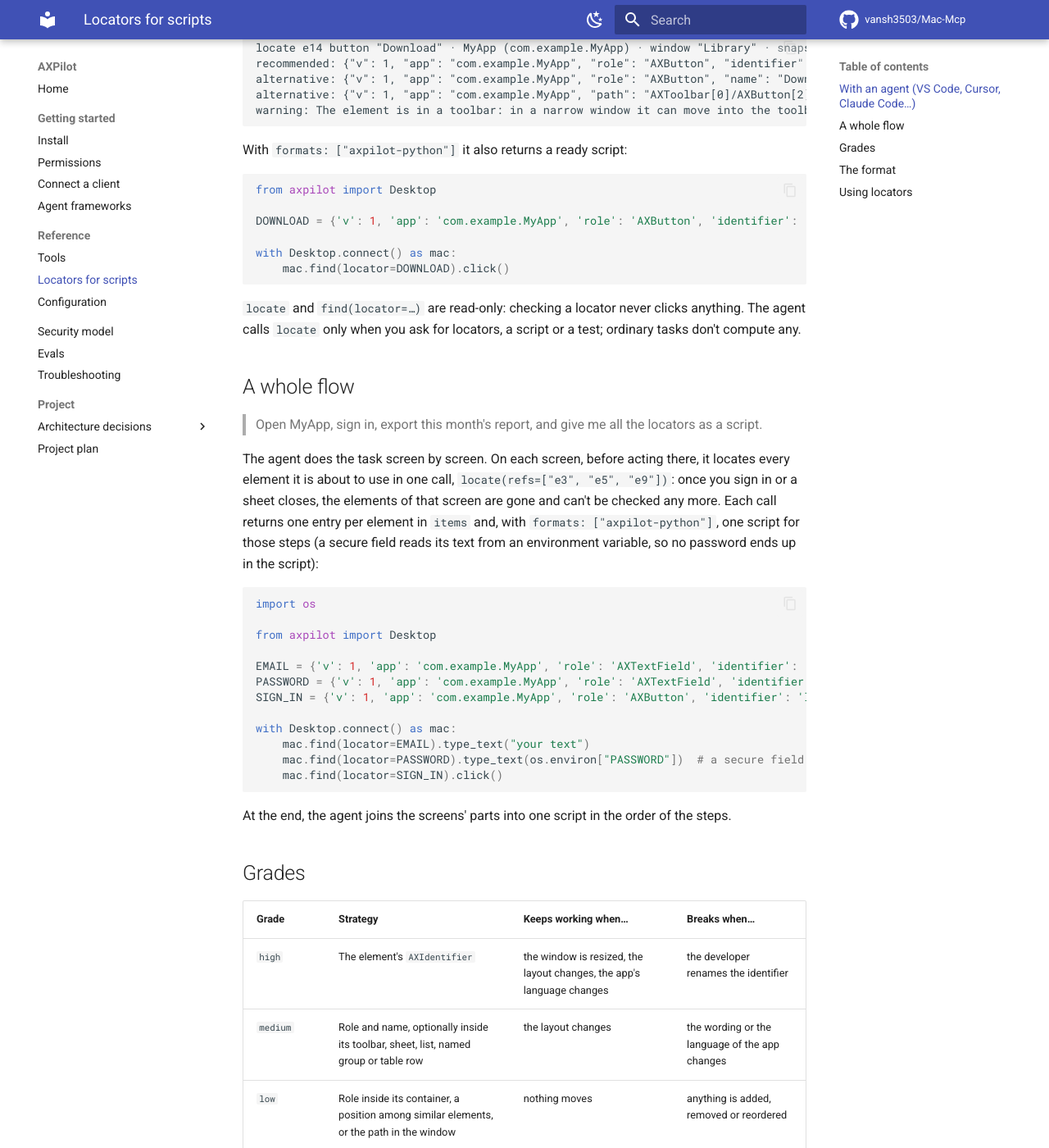
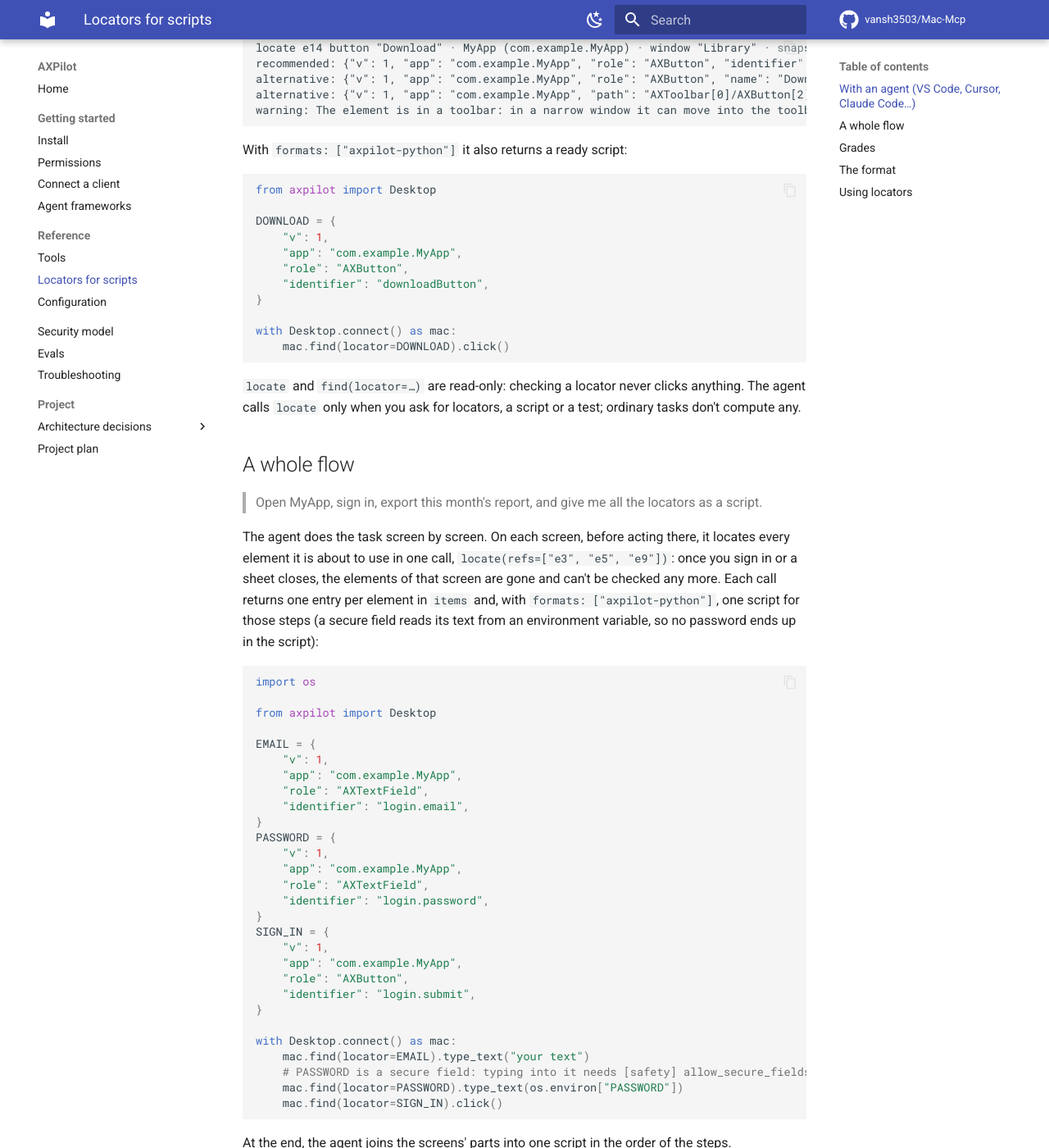
Before and after one commit to Vansh3503/Mac-Mcp, an MkDocs documentation site: the page built from docs/locators.md, in a window 1280 px wide and 1400 px high, scrolled down 634 px. Shown: the whole window at 82% size. Built offline with MkDocs 1.6.1 and Material for MkDocs 9.7.7, drawn with Linux system fonts in a browser that asks for light colours; comment, search, counter and statistics services are not loaded.

Commit message:
fix(perception): generated Python scripts are ruff-clean
The axpilot-python export wrote single-quoted dict literals and put the
secure-field note at the end of a long line, so `ruff format --check .`
(which also formats Python blocks in docs/locators.md) rewrote them, and
the same would happen in any project the scripts are pasted into. The
export now writes double quotes, one key per line with a trailing comma
when a locator is longer than 88 characters, and the secure-field note
as its own comment line: ruff and black leave the output unchanged at
line length 88 and 110. The export golden file was regenerated.

Co-Authored-By: Claude Opus 5.5 <noreply@anthropic.com>
Claude-Session: https://claude.ai/code/session_01VgKTv9C9rwy3KhYaAovXUN

````diff
--- a/docs/locators.md
+++ b/docs/locators.md
@@ -36,7 +36,12 @@ With `formats: ["axpilot-python"]` it also returns a ready script:
 ```python
 from axpilot import Desktop
 
-DOWNLOAD = {'v': 1, 'app': 'com.example.MyApp', 'role': 'AXButton', 'identifier': 'downloadButton'}
+DOWNLOAD = {
+    "v": 1,
+    "app": "com.example.MyApp",
+    "role": "AXButton",
+    "identifier": "downloadButton",
+}
 
 with Desktop.connect() as mac:
     mac.find(locator=DOWNLOAD).click()
@@ -60,13 +65,29 @@ import os
 
 from axpilot import Desktop
 
-EMAIL = {'v': 1, 'app': 'com.example.MyApp', 'role': 'AXTextField', 'identifier': 'login.email'}
-PASSWORD = {'v': 1, 'app': 'com.example.MyApp', 'role': 'AXTextField', 'identifier': 'login.password'}
-SIGN_IN = {'v': 1, 'app': 'com.example.MyApp', 'role': 'AXButton', 'identifier': 'login.submit'}
+EMAIL = {
+    "v": 1,
+    "app": "com.example.MyApp",
+    "role": "AXTextField",
+    "identifier": "login.email",
+}
+PASSWORD = {
+    "v": 1,
+    "app": "com.example.MyApp",
+    "role": "AXTextField",
+    "identifier": "login.password",
+}
+SIGN_IN = {
+    "v": 1,
+    "app": "com.example.MyApp",
+    "role": "AXButton",
+    "identifier": "login.submit",
+}
 
 with Desktop.connect() as mac:
     mac.find(locator=EMAIL).type_text("your text")
-    mac.find(locator=PASSWORD).type_text(os.environ["PASSWORD"])  # a secure field: needs [safety] allow_secure_fields
+    # PASSWORD is a secure field: typing into it needs [safety] allow_secure_fields
+    mac.find(locator=PASSWORD).type_text(os.environ["PASSWORD"])
     mac.find(locator=SIGN_IN).click()
 ```
 
````
Also changed, not shown: 3 other files.
